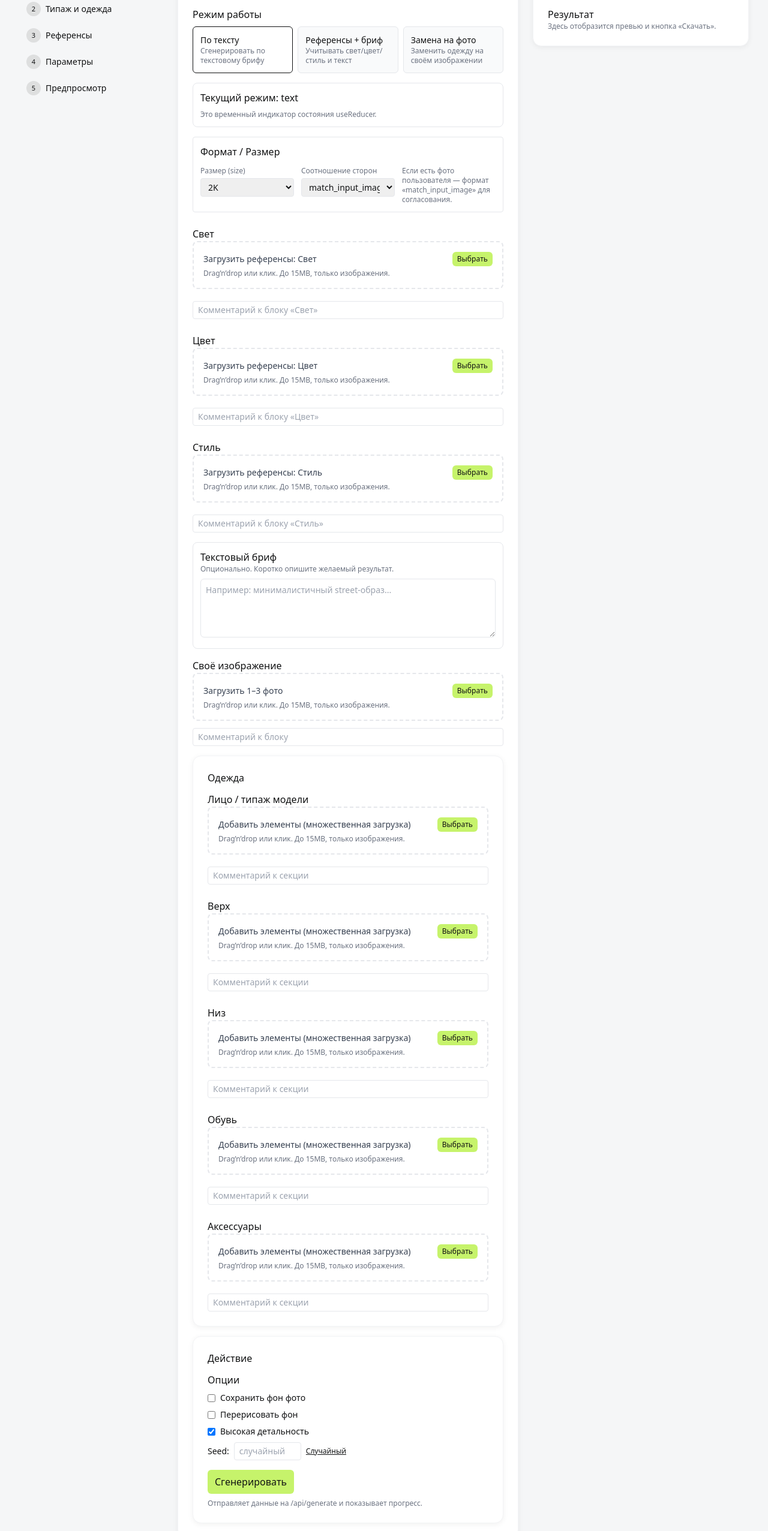
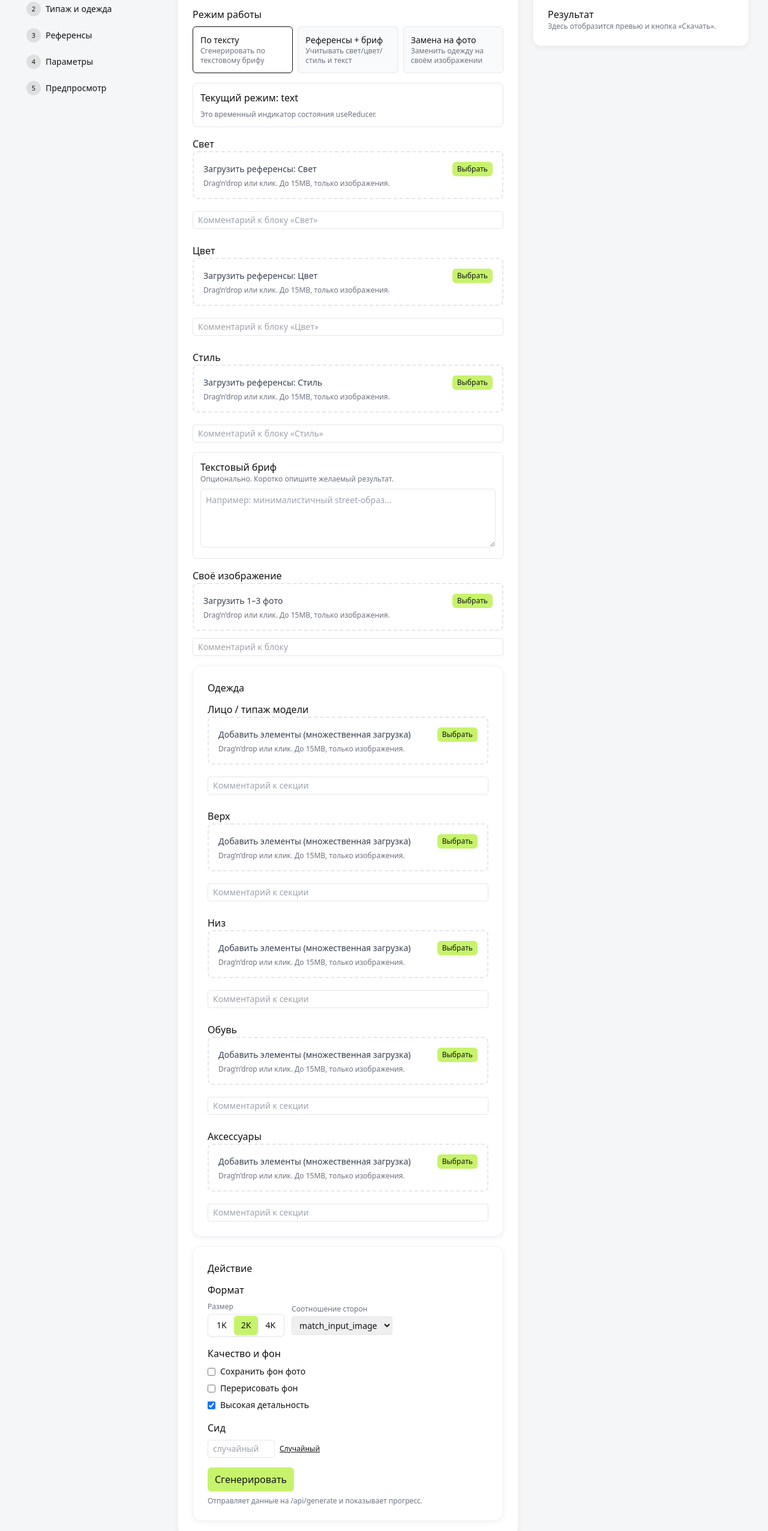
Before and after one commit to labprototypes/clothes-changer-by-lab, a Next.js app: page / in a window 1280 px wide. Shown: the part 169-2722 px from the top of the page at 60% size. Built offline with nearby package versions, Linux system fonts and the light colour scheme.

Commit message:
ui: OptionsPanel format controls (SegmentedControl + AR), remove duplicate size/aspect from refs (Stage 3)

```diff
--- a/components/OptionsPanel.tsx
+++ b/components/OptionsPanel.tsx
@@ -1,13 +1,47 @@
 "use client"
 import { useGeneration } from '@/app/context/GenerationContext'
+import SegmentedControl from './SegmentedControl'
 
 export default function OptionsPanel() {
   const { state, dispatch } = useGeneration()
   const opt = state.options || {}
   return (
+    <div className="space-y-4">
       <div>
-      <div className="font-medium">Опции</div>
-      <div className="mt-2 space-y-2">
+        <div className="font-medium mb-2">Формат</div>
+        <div className="flex flex-wrap items-center gap-3">
+          <div className="space-y-1">
+            <div className="text-xs text-gray-500">Размер</div>
+            <SegmentedControl
+              options={[{ label: '1K', value: '1K' }, { label: '2K', value: '2K' }, { label: '4K', value: '4K' }]}
+              value={(opt.size as any) || '2K'}
+              onChange={(v) => dispatch({ type: 'setOption', key: 'size', value: v })}
+            />
+          </div>
+          <div className="space-y-1">
+            <div className="text-xs text-gray-500">Соотношение сторон</div>
+            <select
+              className="border rounded px-2 py-1 text-sm"
+              value={opt.aspectRatio || 'match_input_image'}
+              onChange={(e) => dispatch({ type: 'setOption', key: 'aspectRatio', value: e.target.value })}
+            >
+              <option value="match_input_image">match_input_image</option>
+              <option value="1:1">1:1</option>
+              <option value="4:3">4:3</option>
+              <option value="3:4">3:4</option>
+              <option value="16:9">16:9</option>
+              <option value="9:16">9:16</option>
+              <option value="3:2">3:2</option>
+              <option value="2:3">2:3</option>
+              <option value="21:9">21:9</option>
+            </select>
+          </div>
+        </div>
+      </div>
+
+      <div>
+        <div className="font-medium mb-2">Качество и фон</div>
+        <div className="space-y-2">
           <label className="flex items-center gap-2 text-sm">
             <input type="checkbox" checked={!!opt.keepBackground} onChange={(e) => dispatch({ type: 'setOption', key: 'keepBackground', value: e.target.checked })} />
             Сохранить фон фото
@@ -20,8 +54,12 @@ export default function OptionsPanel() {
             <input type="checkbox" checked={!!opt.highDetail} onChange={(e) => dispatch({ type: 'setOption', key: 'highDetail', value: e.target.checked })} />
             Высокая детальность
           </label>
+        </div>
+      </div>
+
+      <div>
+        <div className="font-medium mb-2">Сид</div>
         <div className="flex items-center gap-2 text-sm">
-          <span>Seed:</span>
           <input
             className="w-28 border rounded px-2 py-1"
             type="number"
--- a/components/ReferenceSection.tsx
+++ b/components/ReferenceSection.tsx
@@ -14,43 +14,6 @@ export default function ReferenceSection() {
 
   return (
     <div className="space-y-6">
-      <div className="rounded border p-3 space-y-3">
-        <div className="font-medium">Формат / Размер</div>
-        <div className="grid grid-cols-1 sm:grid-cols-3 gap-3">
-          <div>
-            <label className="block text-xs text-gray-500 mb-1">Размер (size)</label>
-            <select
-              className="w-full border rounded px-2 py-1 text-sm"
-              value={opt.size || '2K'}
-              onChange={(e) => dispatch({ type: 'setOption', key: 'size', value: e.target.value as any })}
-            >
-              <option value="1K">1K</option>
-              <option value="2K">2K</option>
-              <option value="4K">4K</option>
-            </select>
-            {/* auto-size removed */}
-          </div>
-          <div>
-            <label className="block text-xs text-gray-500 mb-1">Соотношение сторон</label>
-            <select
-              className="w-full border rounded px-2 py-1 text-sm"
-              value={opt.aspectRatio || 'match_input_image'}
-              onChange={(e) => dispatch({ type: 'setOption', key: 'aspectRatio', value: e.target.value })}
-            >
-              <option value="match_input_image">match_input_image</option>
-              <option value="1:1">1:1</option>
-              <option value="4:3">4:3</option>
-              <option value="3:4">3:4</option>
-              <option value="16:9">16:9</option>
-              <option value="9:16">9:16</option>
-              <option value="3:2">3:2</option>
-              <option value="2:3">2:3</option>
-              <option value="21:9">21:9</option>
-            </select>
-          </div>
-          <div className="text-xs text-gray-500 flex items-end">Если есть фото пользователя — формат «match_input_image» для согласования.</div>
-        </div>
-      </div>
       {refKinds.map(({ key, title }) => {
         const block = state.refs[key] || { items: [], comment: '' }
         return (
--- /dev/null
+++ b/components/SegmentedControl.tsx
@@ -0,0 +1,33 @@
+"use client"
+import clsx from 'clsx'
+
+export default function SegmentedControl<T extends string>({
+  options,
+  value,
+  onChange,
+}: {
+  options: { label: string; value: T }[]
+  value: T
+  onChange: (v: T) => void
+}) {
+  return (
+    <div className="inline-flex rounded-md border bg-white p-0.5 shadow-sm">
+      {options.map((o) => {
+        const active = o.value === value
+        return (
+          <button
+            key={o.value}
+            type="button"
+            onClick={() => onChange(o.value)}
+            className={clsx(
+              'px-3 py-1.5 text-sm rounded-md transition',
+              active ? 'bg-primary text-ink shadow' : 'hover:bg-ink/5'
+            )}
+          >
+            {o.label}
+          </button>
+        )
+      })}
+    </div>
+  )
+}
```
Lines whose indentation alone changed are shown as unchanged.
